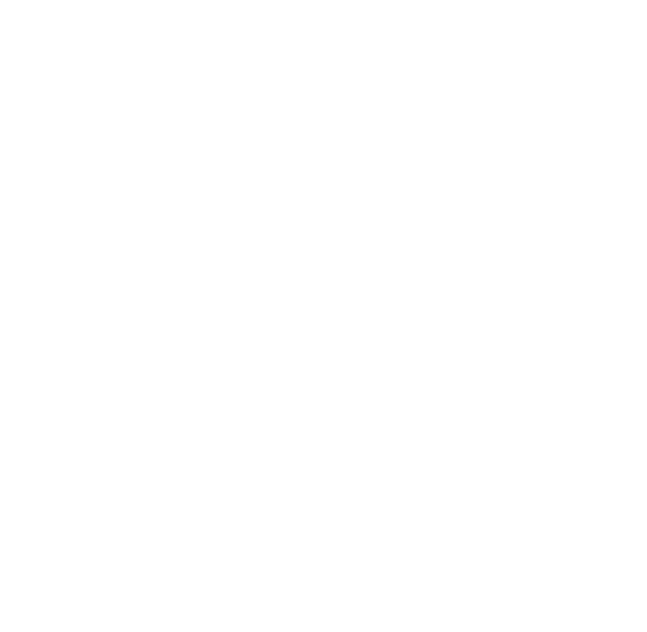
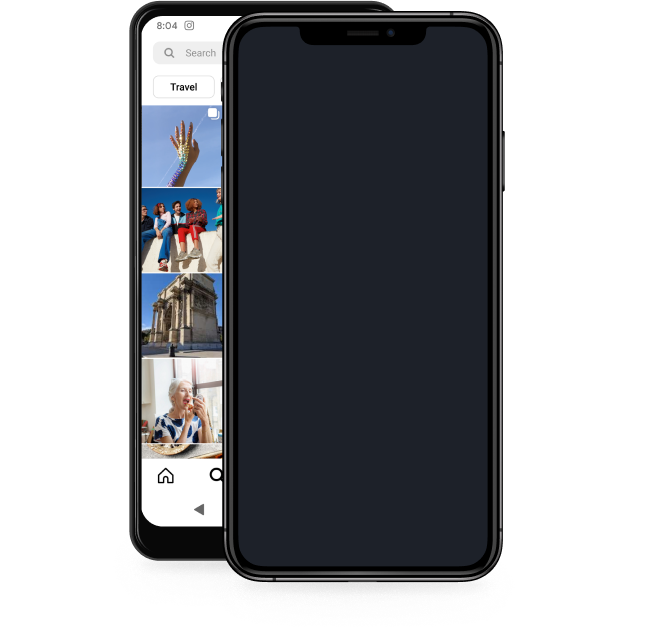
Before and after one commit to ajarka/ragil-instagram, a plain HTML site: page index.html in a window 1280 px wide. Shown: the full height of the page, 0-647 px from the left. Drawn offline with Linux system fonts and the light colour scheme.

Commit message:
feat: add image from ig

```diff
--- a/index.html
+++ b/index.html
@@ -15,7 +15,7 @@
     <div class="container">
         <div class="row">
             <div class="col">
-
+                <img src="assets/images/homepage/phones/1dc085cdb87d.png" alt="">
             </div>
             <div class="col">
                 <div class="header-login">
```
